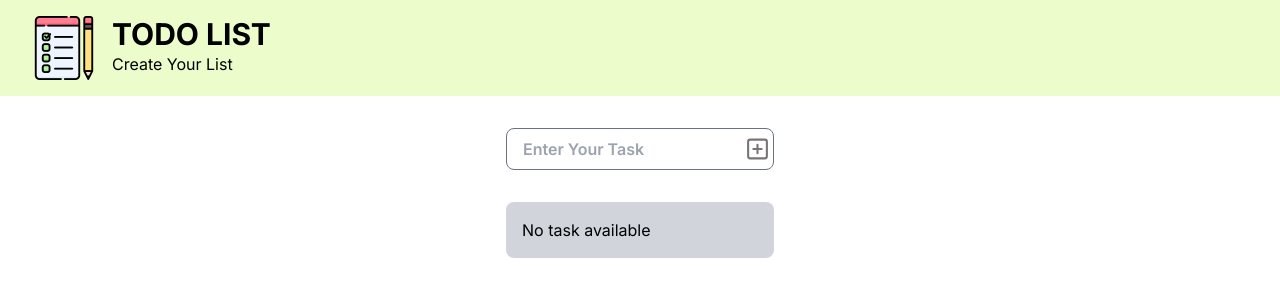
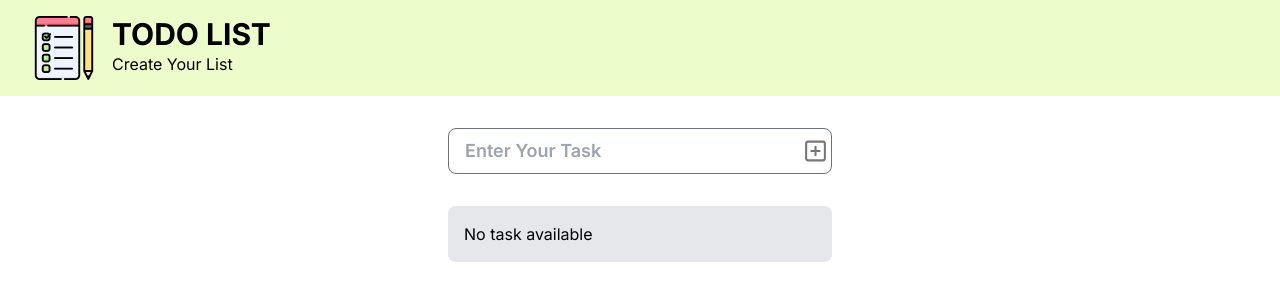
Before and after one commit to RitikRajput696/todolist, a Next.js app: page / in a window 1280 px wide. Shown: the top 300 px of the page. Built offline with nearby package versions, Linux system fonts and the light colour scheme.

Commit message:
ui improvements

```diff
--- a/src/app/page.js
+++ b/src/app/page.js
@@ -8,6 +8,7 @@ export default function Home() {
   const [task, setTask] = useState([]);
 
   let renderTask;
+
   function handleDelete(i) {
     let copyTask = [...task];
     copyTask.splice(i, 1);
@@ -15,7 +16,9 @@ export default function Home() {
   }
   function handleSubmit(e) {
     e.preventDefault();
+    if (title != "") {
       setTask([...task, title]);
+    }
     setTitle("");
   }
 
@@ -23,6 +26,7 @@ export default function Home() {
     renderTask = task.map((t, i) => (
       <ListItem key={i}>
         {t}
+        <i className="absolute right-1 top-1/2 z-10 -translate-y-1/2 transform">
           <Image
             src="/delete.svg"
             height={25}
@@ -30,6 +34,7 @@ export default function Home() {
             alt="delete"
             onClick={() => handleDelete(i)}
           />
+        </i>
       </ListItem>
     ));
   } else {
@@ -38,12 +43,12 @@ export default function Home() {
 
   return (
     <main className="flex min-h-screen justify-center ">
-      <form onSubmit={handleSubmit}>
+      <form onSubmit={handleSubmit} className="mx-1 w-96">
         <label className="relative">
           <input
             type="text"
             placeholder="Enter Your Task"
-            className=" my-8 rounded-lg border-[1px] border-gray-500 px-4 py-2 font-semibold focus:border"
+            className=" my-8 w-full rounded-lg border-[1px] border-gray-500 px-4 py-2 text-lg placeholder:font-semibold focus:border "
             value={title}
             onChange={(e) => setTitle(e.target.value)}
           />
@@ -51,7 +56,7 @@ export default function Home() {
             <Image src="/add.svg" height={25} width={25} alt="add" />
           </i>
         </label>
-        <ul className="rounded-lg bg-gray-300 p-4">{renderTask}</ul>
+        <ul className="rounded-lg bg-gray-200 p-4">{renderTask}</ul>
       </form>
     </main>
   );
--- a/src/components/ListItem.js
+++ b/src/components/ListItem.js
@@ -1,6 +1,6 @@
 function ListItem({ children }) {
   return (
-    <li className="mb-2 flex justify-between rounded-md bg-white px-2 py-2">
+    <li className=" relative mb-2 flex justify-between rounded-md bg-white px-2 py-4">
       {children}
     </li>
   );
```
Lines whose indentation alone changed are shown as unchanged.
